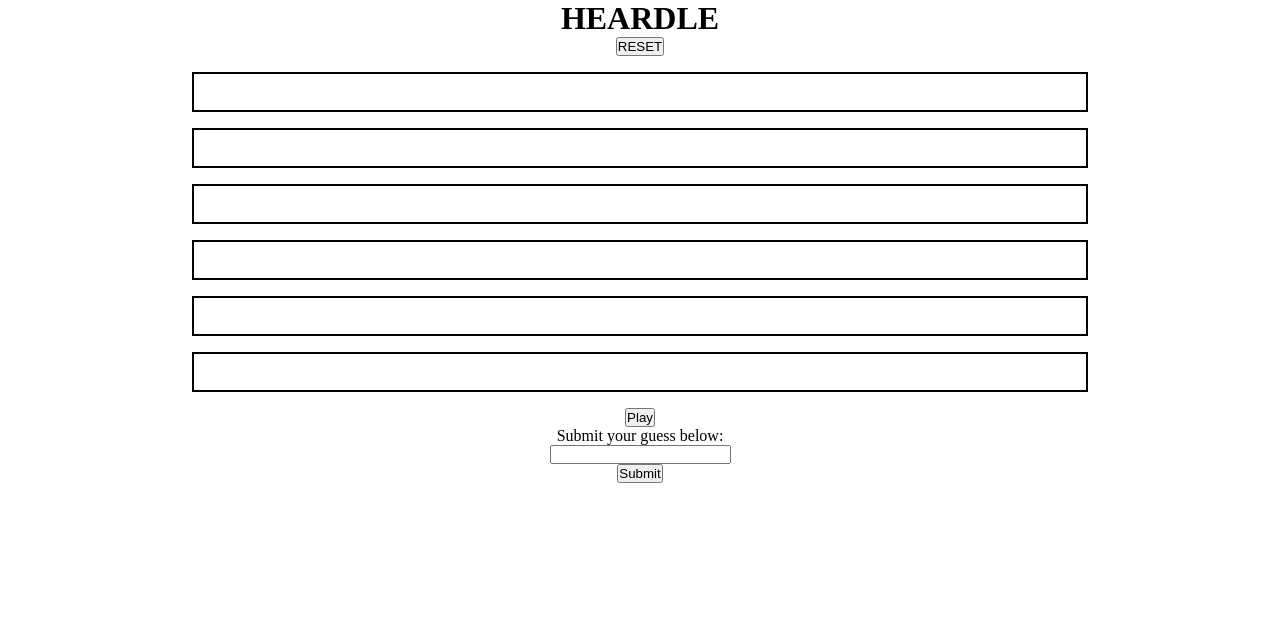
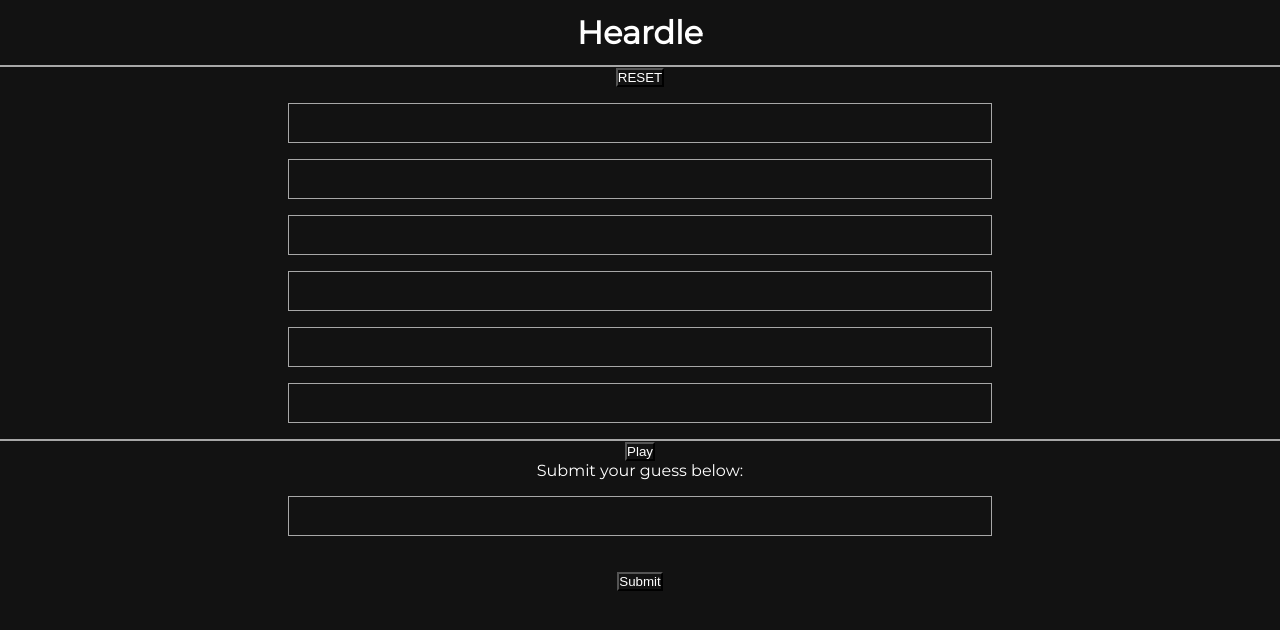
Before and after one commit to teyahbd/react-heardle-clone, a React (Create React App) app: page / in a window 1280 px wide. Shown: the top 630 px of the page. Built offline with nearby package versions, Linux system fonts and the light colour scheme.

Commit message:
update styling

```diff
--- a/src/App.css
+++ b/src/App.css
@@ -1,27 +1,45 @@
+@import url("https://fonts.googleapis.com/css?family=Montserrat");
+
 * {
   margin: 0;
   padding: 0;
   box-sizing: border-box;
+  background-color: #121212;
 }
 
 .App {
   text-align: center;
+  font-family: "Montserrat";
+  color: white;
 }
 
 #boxes {
   display: block;
 }
 
-h3 {
+h1 {
+  margin: 0.8rem;
+}
+
+h3,
+input {
   display: flex;
   justify-content: center;
   align-items: center;
-  border: 2px solid black;
-  width: 70vw;
+  border: 0.8px solid #a7a7a7;
+  width: 55vw;
   height: 2.5rem;
   padding: 1rem;
   margin: auto;
   margin-top: 1rem;
   margin-bottom: 1rem;
-  color: black;
+  color: white;
 }
+
+button {
+  color: white;
+}
+hr {
+  border: 0.5px solid #a7a7a7;
+  margin: 0 auto;
+}
--- a/src/App.js
+++ b/src/App.js
@@ -6,6 +6,7 @@
   return (
     <div className="App">
       <Header />
+      <hr />
       <SongContainer />
     </div>
   );
--- a/src/components/Form.jsx
+++ b/src/components/Form.jsx
@@ -19,9 +19,11 @@
     }
     if (guessedTitle.toLowerCase() === songTitle.toLowerCase()) {
       setPreviousGuesses([...previousGuesses, `${songTitle}`]);
+      setCorrectAnswer(`The correct answer is... ${songTitle}`);
     } else {
       setPreviousGuesses([...previousGuesses, `❌ ${guessedTitle}`]);
     }
+    setGuessedTitle("");
   }
 
   return (
--- a/src/components/Header.jsx
+++ b/src/components/Header.jsx
@@ -1,5 +1,5 @@
 const Header = () => {
-  return <h1>HEARDLE</h1>;
+  return <h1>Heardle</h1>;
 };
 
 export default Header;
--- a/src/components/Reset.jsx
+++ b/src/components/Reset.jsx
@@ -1,8 +1,6 @@
 const Reset = ({
   setSongTitle,
   setGuessedTitle,
-  setCorrectOrIncorrect,
-  setSongAudio,
   setPreviousGuesses,
   setCorrectAnswer,
 }) => {
--- a/src/components/SongContainer.jsx
+++ b/src/components/SongContainer.jsx
@@ -5,7 +5,7 @@
 import { useState } from "react";
 
 const SongContainer = () => {
-  const [songTitle, setSongTitle] = useState("");
+  const [songTitle, setSongTitle] = useState("Walking On Sunshine");
   const [songAudio, setSongAudio] = useState("./sunshine.mp3");
   const [guessedTitle, setGuessedTitle] = useState("");
   const [previousGuesses, setPreviousGuesses] = useState([]);
@@ -22,6 +22,7 @@
         setCorrectAnswer={setCorrectAnswer}
       />
       <Guesses previousGuesses={previousGuesses} />
+      <hr />
       <Player songAudio={songAudio} />
       <Form
         songTitle={songTitle}
```
